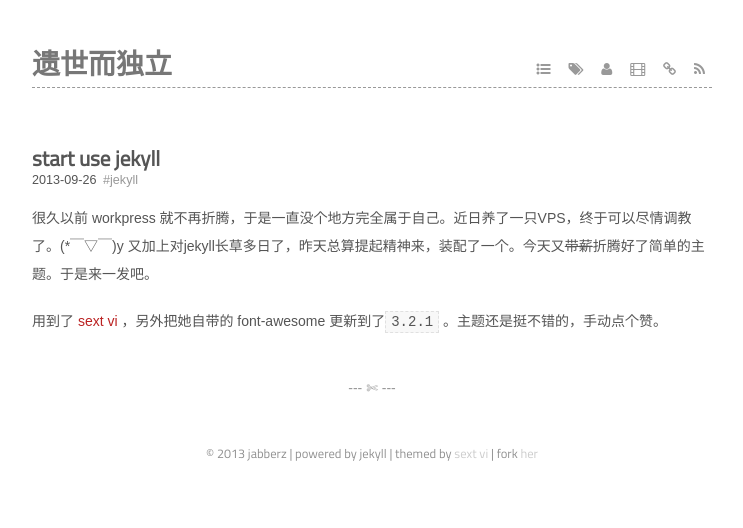
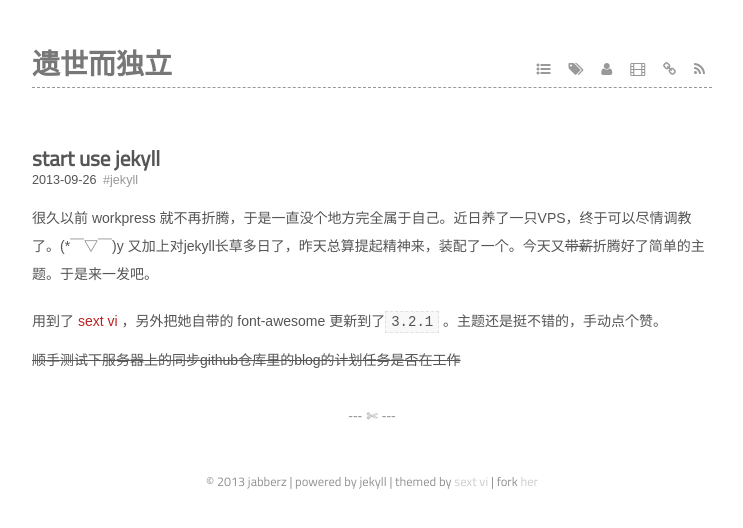
Before and after one commit to jabbber/myblog, a Jekyll site: the page built from _posts/2013-09-26-start-use-jekyll.markdown, in a window 1280 px wide. Shown: the top 528 px of the page, without its empty margins (268-1011 px from the left). Built offline with Jekyll 4.4.1, drawn with Linux system fonts in a browser that asks for light colours; some web fonts are replaced; Markdown is read by kramdown in place of the engine named in the settings; comment, search, counter and statistics services are not loaded.

Commit message:
just a test

```diff
--- a/_posts/2013-09-26-start-use-jekyll.markdown
+++ b/_posts/2013-09-26-start-use-jekyll.markdown
@@ -9,3 +9,5 @@ tags:
 很久以前 workpress 就不再折腾，于是一直没个地方完全属于自己。近日养了一只VPS，终于可以尽情调教了。(\*￣▽￣)y 又加上对jekyll长草多日了，昨天总算提起精神来，装配了一个。今天又<strike>带薪</strike>折腾好了简单的主题。于是来一发吧。
 
 用到了 [sext vi](https://github.com/waynezhang/blog) ，另外把她自带的 font-awesome 更新到了`3.2.1` 。主题还是挺不错的，手动点个赞。
+
+<strike>顺手测试下服务器上的同步github仓库里的blog的计划任务是否在工作</strike>
```
